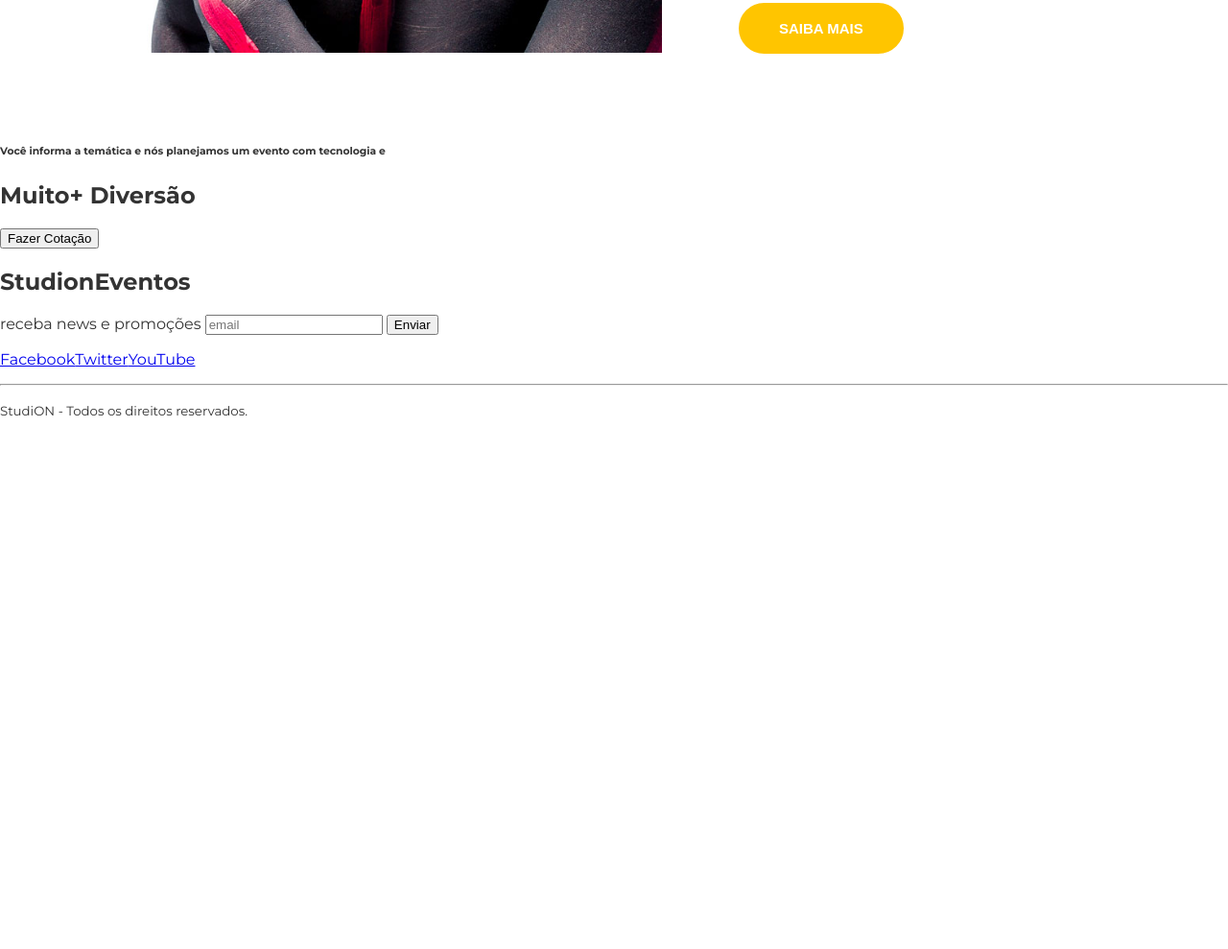
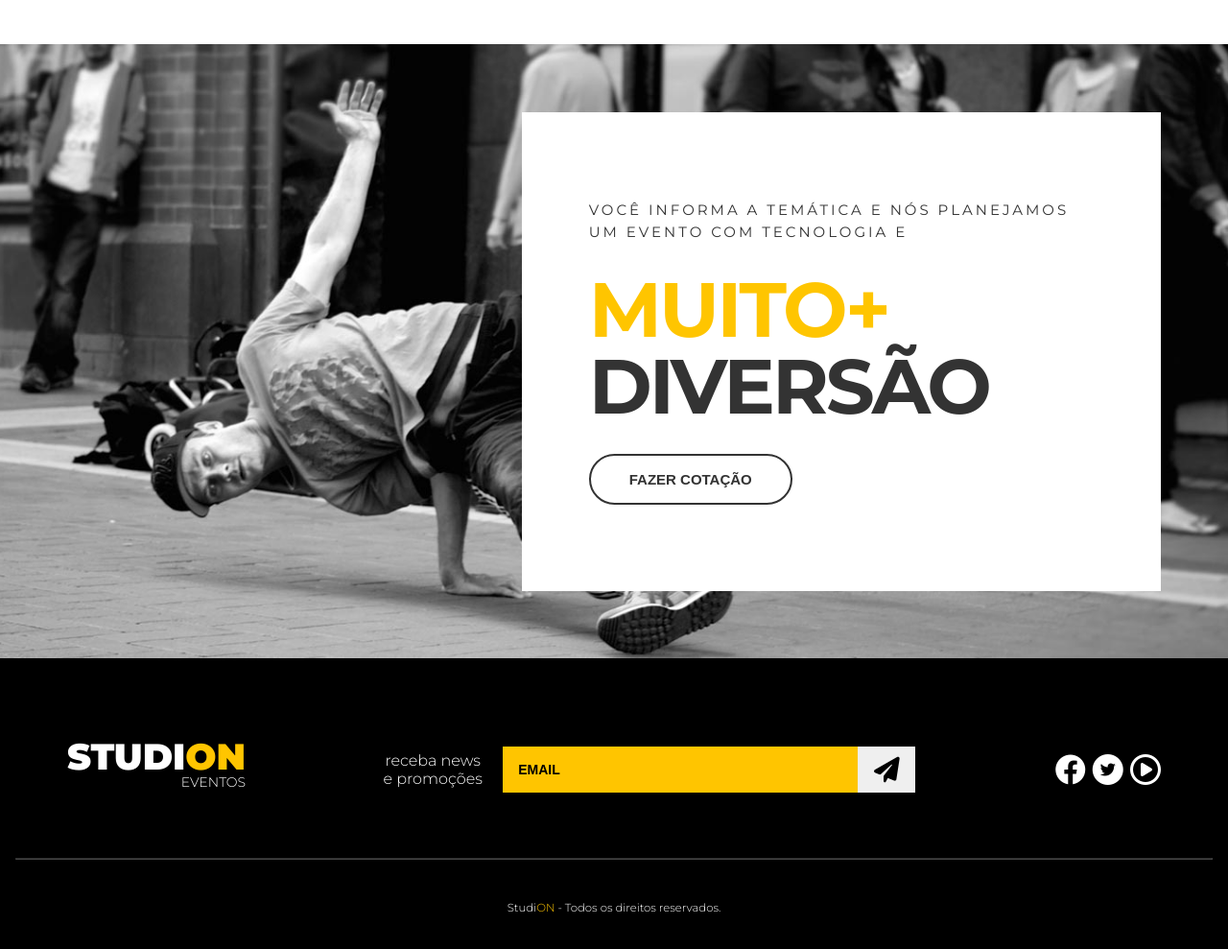
Before and after one commit to AndreRolimDias/studion, a website: page src/index.html in a window 1280 px wide. Shown: the part 1535-2524 px from the top of the page at 96% size. Before the commit the page ends 1988 px from the top, so only its background shows below. Drawn offline with Linux system fonts and the light colour scheme.

Commit message:
finishing footer

```diff
--- a/src/index.html
+++ b/src/index.html
@@ -94,34 +94,59 @@
             </div>
         </section>
 
-        <section>
-            <div>
-                <h6>
-                    Você informa a temática e nós planejamos um evento com tecnologia e
-                </h6>
-                <h2><span>Muito+ </span>Diversão</h2>
-                <button>Fazer Cotação</button>
+        <section class="quote">
+            <div class="container quote__container">
+                <div class="quote__copy">
+                    <h6>
+                        Você informa a temática e nós planejamos um evento com tecnologia e
+                    </h6>
+                    <h2><span class="copy--primary">Muito+ </span>Diversão</h2>
+                    <button class="btn btn--quote">Fazer Cotação</button>
+                </div>
             </div>
 
         </section>
 
     </main>
 
-    <footer>
-        <h2>Studi<span>on</span><span>Eventos</span></h2>
-        <form>
-            <Label>receba news e promoções</Label>
-            <input type="email" placeholder="email">
-            <button type="submit">Enviar</button>
-        </form>
-        <ul>
-            <li><a href="https://facebook.com/" target="_blank">Facebook</a></li>
-            <li><a href="https://twitter.com/" target="_blank">Twitter</a></li>
-            <li><a href="https://youtube.com/" target="_blank">YouTube</a></li>
-        </ul>
+    <footer class="footer">
+        <div class="container footer__container">
+            <h2 class="logo-studion">
+                Studi<span class="copy--primary">on</span>
+                <span class="logo-studion__subtitle">Eventos</span>
+            </h2>
+            <form class="footer__form">
+                <Label for="email">receba news e promoções</Label>
+                <div class="footer__email">
+                    <input id="email" type="email" placeholder="EMAIL">
+                    <button type="submit">
+                        <i class="fa-sharp fa-solid fa-paper-plane fa-2x"></i></button>
+                </div>
+            </form>
+            <ul class="footer__social">
+                <li>
+                    <a href="https://facebook.com/" target="_blank">
+                        <i class="fa-brands fa-facebook fa-2x"></i>
+                    </a>
+                </li>
+                <li>
+                    <a href="https://twitter.com/" target="_blank">
+                        <span class="fa-stack">
+                            <i class="fa-solid fa-circle fa-stack-2x"></i>
+                            <i class="fab fa-twitter fa-stack-1x fa-inverse"></i>
+                        </span>
+                    </a>
+                </li>
+                <li>
+                    <a href="https://youtube.com/" target="_blank">
+                        <i class="fa-regular fa-circle-play fa-2x"></i>
+                    </a>
+                </li>
+            </ul>
+        </div>
         <hr>
         <p>
-            <small>Studi<span>ON</span> - Todos os direitos reservados.</small>
+            <small>Studi<span class="copy--primary">ON</span> - Todos os direitos reservados.</small>
         </p>
     </footer>
 
--- a/src/style.css
+++ b/src/style.css
@@ -1,4 +1,6 @@
 @import url('https://fonts.googleapis.com/css2?family=Montserrat:wght@300;400;500;700;900&family=Roboto&display=swap');
+@import url('https://cdnjs.cloudflare.com/ajax/libs/font-awesome/6.2.0/css/fontawesome.min.css');
+@import url('https://cdnjs.cloudflare.com/ajax/libs/font-awesome/6.2.0/css/all.min.css');
 
 * {
     box-sizing: border-box;
@@ -29,7 +31,6 @@ footer {
     margin: 0 auto;
 }
 
-
 ul {
     display: flex;
     list-style: none;
@@ -50,6 +51,7 @@ ul {
     display: grid;
     grid-template-columns: 1fr 9fr;
     align-items: center;
+
     width: 100vw;
     height: 7.75rem;
     padding: 0 1rem;
@@ -86,7 +88,6 @@ ul {
 .logo-studion__subtitle {
     font-size: .875rem;
     font-weight: 300;
-
 }
 
 .copy--primary {
@@ -101,7 +102,7 @@ ul {
 
 .slider {
     position: relative;
-    height: calc(100vh - 7.75rem);
+    height: calc(90vh - 7.75rem);
 }
 
 .slide__background-image {
@@ -112,8 +113,8 @@ ul {
 }
 
 .slide__copy {
-    top: 6.25rem;
     position: absolute;
+    top: 0;
     left: 50vw;
 }
 
@@ -128,6 +129,7 @@ ul {
     font-size: 6.25rem;
     text-transform: uppercase;
     line-height: 6.25rem;
+    margin: 2.875rem 0;
 }
 
 .slide__copy h2 span {
@@ -137,7 +139,6 @@ ul {
 .btn {
     cursor: pointer;
     padding: 1rem 2.5rem;
-    color: var(--color-primary);
     border: .125rem solid #fff;
     border-radius: 5rem;
     color: var(--color-primary);
@@ -219,4 +220,153 @@ ul {
 .btn--institutional:hover {
     color: var(--color-copy);
     background: unset;
+    box-shadow: 0 1rem 1rem #0006;
+    /* x, y, blur, cor */
 }
+
+.quote {
+    background-image: url(./images/parallax.jpg);
+    background-attachment: fixed;
+    background-repeat: no-repeat;
+    background-size: cover;
+    background-position: center;
+}
+
+.quote__container {
+    display: grid;
+    align-items: center;
+    justify-items: end;
+    min-height: 80vh;
+}
+
+.quote__copy {
+    background-color: #fff;
+    padding: 5.625rem 4.375rem;
+}
+
+.quote__copy h6 {
+    font-size: .9375rem;
+    font-weight: 400;
+    letter-spacing: .1875rem;
+    line-height: 1.4375rem;
+    max-width: 53ch;
+    text-transform: uppercase;
+    margin: 0;
+}
+
+.quote__copy h2 {
+    font-size: 5rem;
+    line-height: 5rem;
+    text-transform: uppercase;
+    letter-spacing: -.1875rem;
+    margin: 1.875rem 0;
+}
+
+.quote__copy h2 span {
+    display: block;
+}
+
+.btn--quote {
+    color: var(--color-copy);
+    border-color: var(--color-copy);
+    background: unset;
+}
+
+.footer {
+    background-color: #000;
+    color: #fff;
+    padding: 0 1rem;
+}
+
+.footer__container {
+    display: grid;
+    grid-template-columns: repeat(3, auto);
+    align-items: center;
+    padding: 5.25rem 0 3.75rem 0;
+}
+
+.footer .logo-studion {
+    justify-self: start;
+    margin: 0;
+}
+
+.logo-studion__subtitle {
+    display: block;
+}
+
+.footer__form {
+    display: grid;
+    place-items: center;
+    grid-template-columns: 10ch auto;
+    gap: 1.25rem;
+}
+
+.footer__form label {
+    font-size: .875;
+    font-weight: 300;
+    text-align: center;
+}
+
+.footer__email {
+    display: grid;
+    grid-template-columns: auto 3.75rem;
+    width: 100%;
+}
+
+.footer__form input {
+    width: 100%;
+    background-color: var(--color-primary);
+    border: unset;
+    padding: 1rem;
+    font-size: .875rem;
+    font-weight: 700;
+    color: #000;
+}
+
+.footer__form input::placeholder {
+    color: #000;
+}
+.footer__form input:focus {
+    outline: unset;
+}
+
+.footer__form button {
+    cursor: pointer;
+    border: unset;
+    height: 100%;
+    transition: all ease;
+}
+
+.footer__form button:hover {
+    color: #fff;
+    background-color: var(--color-copy);
+}
+
+.footer__social {
+    justify-self: end;
+}
+
+.footer__social a,
+.footer__social a:visited
+.footer__social a:active {
+    color: #fff;
+    margin-left: 0.2rem;
+}
+
+.footer__social a .fa-twitter,
+.footer__social a:visited .fa-twitter,
+.footer__social a:active .fa-twitter {
+    color: #000;
+}
+
+.footer hr {
+    border-color: #fff4;
+    margin: 0;
+}
+
+.footer p {
+    text-align: center;
+    font-size: .875rem;
+    font-weight: 300;
+    margin: 2.5rem 0;
+}
```
